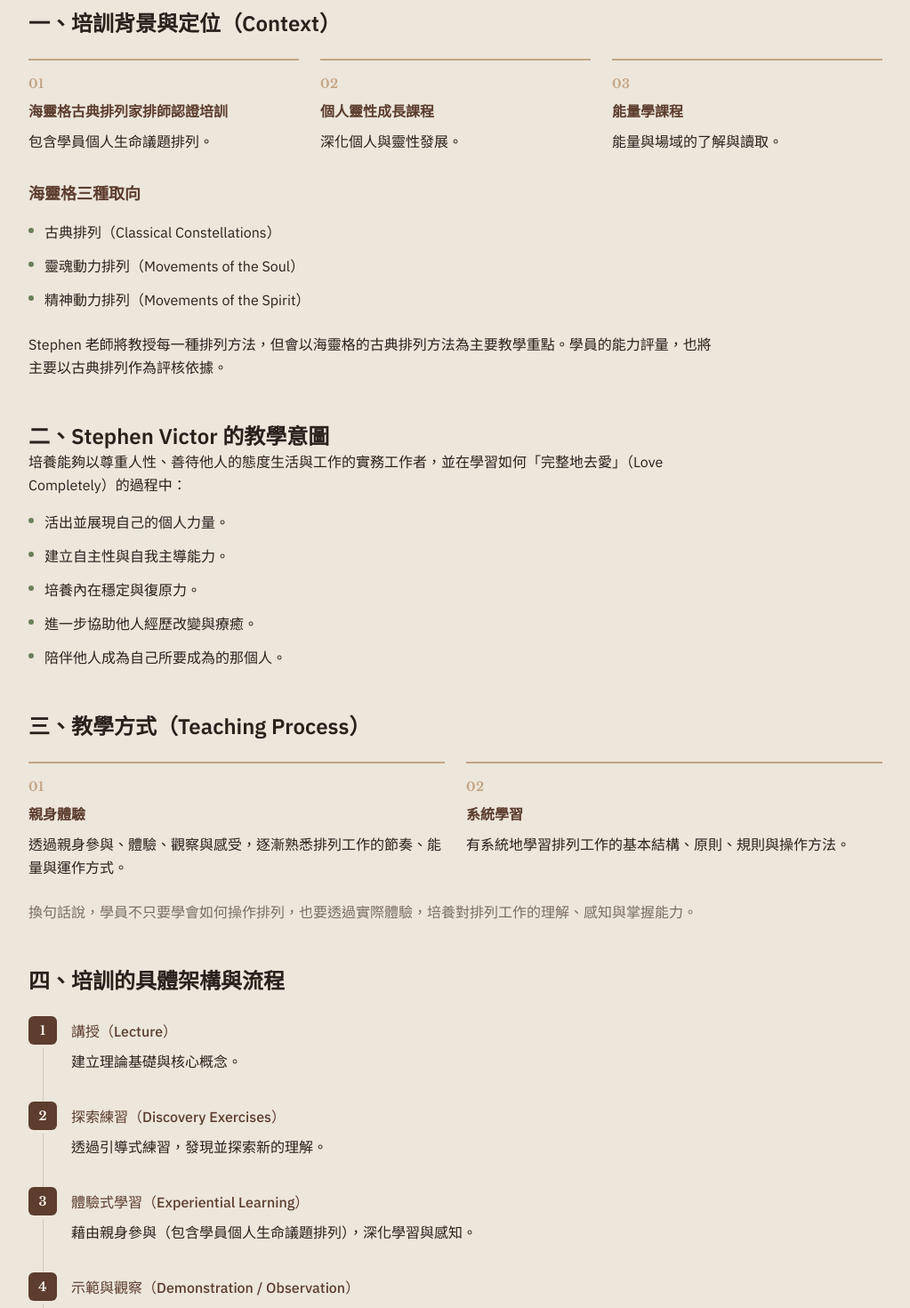
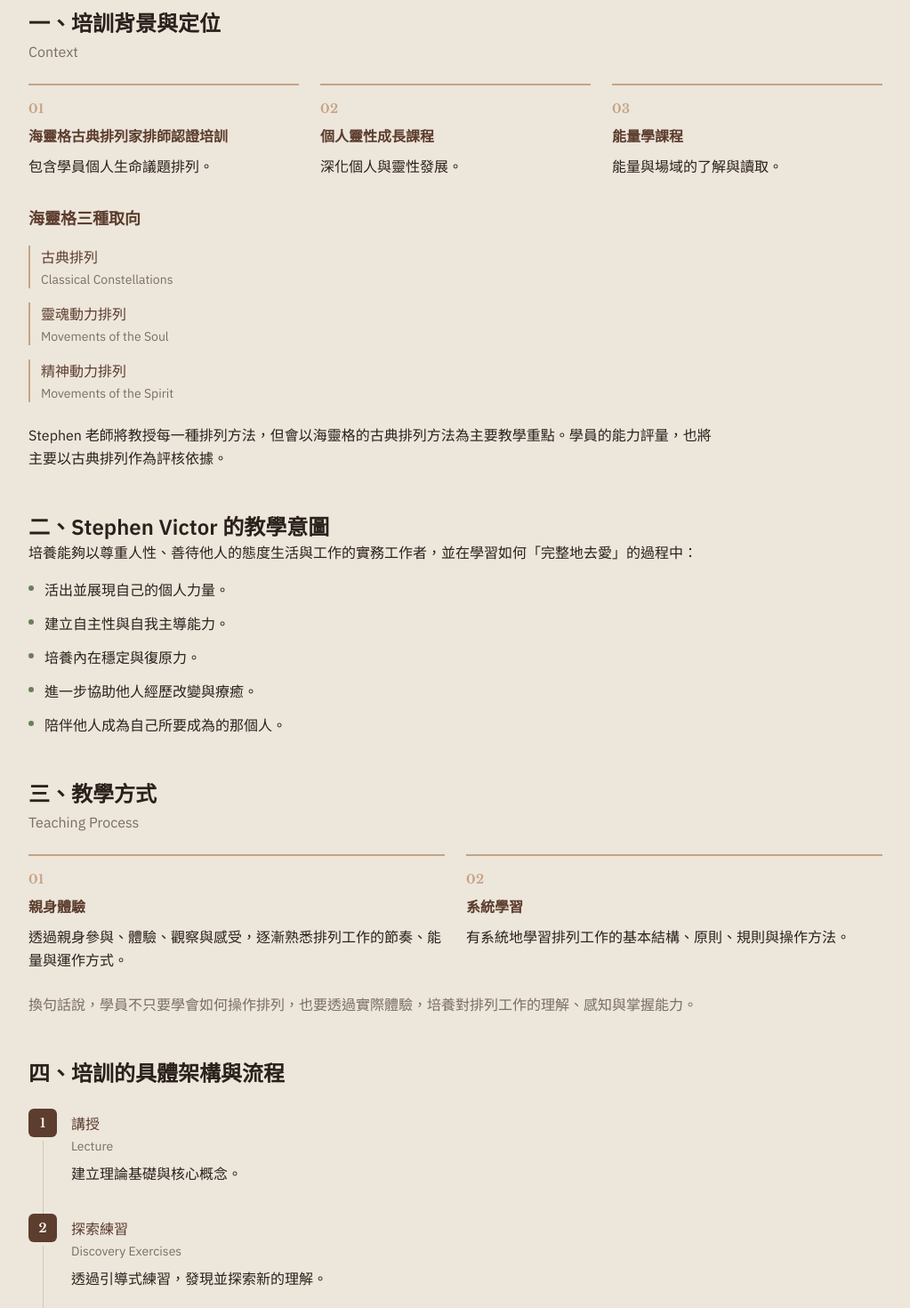
Before and after one commit to klaudia1209teleworker/system-constellations, a React (Vite) app: page / in a window 1280 px wide. Shown: the part 2321-3791 px from the top of the page at 89% size, without its empty margins (128-1151 px from the left). Built offline with nearby package versions, Linux system fonts and the light colour scheme.

Commit message:
fix(i18n): 課綱中英標題全面改為雙行呈現
課程內容編號項、區塊標題與教學步驟的英文改置次行，
不再以括號接在中文標題後。

```diff
--- a/src/App.tsx
+++ b/src/App.tsx
@@ -3,6 +3,7 @@ import { LineCta } from './components/LineCta'
 import { Section } from './components/Section'
 import { SiteNav } from './components/SiteNav'
 import {
+  BilingualNameList,
   BulletList,
   Callout,
   CheckList,
@@ -68,27 +69,33 @@ export default function App() {
         width="wide"
         lead={t.curriculum.lead}
       >
-        <Subheading>{t.curriculum.section1}</Subheading>
+        <Subheading subtitle={t.curriculum.section1En}>
+          {t.curriculum.section1}
+        </Subheading>
         <SplitBlocks items={t.curriculum.pillars} />
 
         <h4 className="mt-8 text-lg font-semibold text-primary">
           {t.curriculum.approachesTitle}
         </h4>
-        <CheckList items={t.curriculum.approaches} />
+        <BilingualNameList items={t.curriculum.approaches} />
         <p className="mt-6 max-w-3xl">{t.curriculum.approachesNote}</p>
 
         <Subheading>{t.curriculum.section2}</Subheading>
         <p className="max-w-3xl">{t.curriculum.intentLead}</p>
         <CheckList items={t.curriculum.intentItems} />
 
-        <Subheading>{t.curriculum.section3}</Subheading>
+        <Subheading subtitle={t.curriculum.section3En}>
+          {t.curriculum.section3}
+        </Subheading>
         <SplitBlocks items={t.curriculum.methods} />
         <p className="mt-6 max-w-3xl text-muted">{t.curriculum.methodsNote}</p>
 
         <Subheading>{t.curriculum.section4}</Subheading>
         <StepList steps={t.curriculum.process} />
 
-        <Subheading>{t.curriculum.section5}</Subheading>
+        <Subheading subtitle={t.curriculum.section5En}>
+          {t.curriculum.section5}
+        </Subheading>
         <TopicRows
           topics={t.curriculum.topics.map((topic) => ({
             title: topic.title,
@@ -123,7 +130,9 @@ export default function App() {
         <p className="max-w-3xl">{t.terms.attitudeLead}</p>
         <CheckList items={t.terms.attitudeItems} />
 
-        <Subheading>{t.terms.specialTitle}</Subheading>
+        <Subheading subtitle={t.terms.specialTitleEn}>
+          {t.terms.specialTitle}
+        </Subheading>
         <Callout tone="highlight" title={t.terms.specialCalloutTitle}>
           {t.terms.specialParagraphs.map((paragraph, index) => (
             <p key={paragraph.slice(0, 24)} className={index > 0 ? 'mt-3' : ''}>
@@ -153,7 +162,11 @@ export default function App() {
 
         <Subheading>{t.terms.homeworkTitle}</Subheading>
         <p>{t.terms.homeworkLead}</p>
-        <Callout tone="primary" title={t.terms.homeworkOneTitle}>
+        <Callout
+          tone="primary"
+          title={t.terms.homeworkOneTitle}
+          subtitle={t.terms.homeworkOneTitleEn}
+        >
           {t.terms.homeworkOneBody}
         </Callout>
 
--- a/src/components/ui.tsx
+++ b/src/components/ui.tsx
@@ -1,10 +1,21 @@
 import type { ReactNode } from 'react'
 
-export function Subheading({ children }: { children: ReactNode }) {
+export function Subheading({
+  children,
+  subtitle,
+}: {
+  children: ReactNode
+  subtitle?: string
+}) {
   return (
-    <h3 className="mt-12 scroll-mt-24 text-xl font-semibold text-text first:mt-0 md:text-2xl">
-      {children}
-    </h3>
+    <div className="mt-12 scroll-mt-24 first:mt-0">
+      <h3 className="text-xl font-semibold text-text md:text-2xl">{children}</h3>
+      {subtitle ? (
+        <p className="mt-1 text-sm font-normal text-muted md:text-base">
+          {subtitle}
+        </p>
+      ) : null}
+    </div>
   )
 }
 
@@ -43,7 +54,7 @@ export function FactGrid({
 export function StepList({
   steps,
 }: {
-  steps: { title: string; body?: ReactNode }[]
+  steps: { title: string; subtitle?: string; body?: ReactNode }[]
 }) {
   return (
     <ol className="mt-6 space-y-0">
@@ -62,6 +73,9 @@ export function StepList({
           </div>
           <div className={index < steps.length - 1 ? 'pb-8' : ''}>
             <p className="pt-1 font-medium text-primary">{step.title}</p>
+            {step.subtitle ? (
+              <p className="mt-0.5 text-sm text-muted">{step.subtitle}</p>
+            ) : null}
             {step.body ? (
               <div className="mt-2 text-base leading-relaxed text-text">
                 {step.body}
@@ -78,10 +92,12 @@ export function StepList({
 export function Callout({
   tone = 'highlight',
   title,
+  subtitle,
   children,
 }: {
   tone?: 'highlight' | 'accent' | 'primary'
   title?: string
+  subtitle?: string
   children: ReactNode
 }) {
   const border =
@@ -102,7 +118,12 @@ export function Callout({
       className={`mt-6 border-l-[3px] ${border} bg-surface/80 py-4 pl-4 pr-3`}
     >
       {title ? (
-        <p className={`font-semibold ${titleColor}`}>{title}</p>
+        <div>
+          <p className={`font-semibold ${titleColor}`}>{title}</p>
+          {subtitle ? (
+            <p className="mt-0.5 text-sm font-normal text-muted">{subtitle}</p>
+          ) : null}
+        </div>
       ) : null}
       <div
         className={`text-base leading-relaxed text-text ${title ? 'mt-2' : ''}`}
@@ -305,11 +326,45 @@ export function IndexLinks({
   )
 }
 
-export function BulletList({ items }: { items: string[] }) {
+export type BulletItem = string | { title: string; subtitle?: string }
+
+export function BulletList({ items }: { items: BulletItem[] }) {
   return (
     <ul className="mt-3 list-disc space-y-2 pl-5">
+      {items.map((item) => {
+        if (typeof item === 'string') {
+          return <li key={item}>{item}</li>
+        }
+        return (
+          <li key={item.title}>
+            <span className="font-medium text-text">{item.title}</span>
+            {item.subtitle ? (
+              <span className="mt-0.5 block text-sm text-muted">
+                {item.subtitle}
+              </span>
+            ) : null}
+          </li>
+        )
+      })}
+    </ul>
+  )
+}
+
+/** 雙語名稱列表（中文主標＋英文次行） */
+export function BilingualNameList({
+  items,
+}: {
+  items: { title: string; subtitle?: string }[]
+}) {
+  return (
+    <ul className="mt-4 space-y-4">
       {items.map((item) => (
-        <li key={item}>{item}</li>
+        <li key={item.title} className="border-l-2 border-secondary pl-3">
+          <p className="font-medium text-primary">{item.title}</p>
+          {item.subtitle ? (
+            <p className="mt-0.5 text-sm text-muted">{item.subtitle}</p>
+          ) : null}
+        </li>
       ))}
     </ul>
   )
--- a/src/i18n/en.ts
+++ b/src/i18n/en.ts
@@ -85,9 +85,9 @@ export const en: SiteContent = {
     ],
     approachesTitle: 'Three Hellinger approaches',
     approaches: [
-      'Classical Constellations',
-      'Movements of the Soul',
-      'Movements of the Spirit',
+      { title: 'Classical Constellations' },
+      { title: 'Movements of the Soul' },
+      { title: 'Movements of the Spirit' },
     ],
     approachesNote:
       'Stephen will teach each method; however, he will emphasize Hellinger’s Classical approach. Student competencies will primarily be evaluated using Classical Constellations.',
--- a/src/i18n/zh.ts
+++ b/src/i18n/zh.ts
@@ -60,7 +60,8 @@ export const zh: SiteContent = {
     title: '三合一培訓內容介紹',
     eyebrow: '含個人靈性成長＆能量學內容',
     lead: '不僅是一套系統排列師的培訓，同時也是一場著重於個人與靈性發展的研習工作坊。',
-    section1: '一、培訓背景與定位（Context）',
+    section1: '一、培訓背景與定位',
+    section1En: 'Context',
     pillars: [
       {
         title: '海靈格古典排列家排師認證培訓',
@@ -77,15 +78,24 @@ export const zh: SiteContent = {
     ],
     approachesTitle: '海靈格三種取向',
     approaches: [
-      '古典排列（Classical Constellations）',
-      '靈魂動力排列（Movements of the Soul）',
-      '精神動力排列（Movements of the Spirit）',
+      {
+        title: '古典排列',
+        subtitle: 'Classical Constellations',
+      },
+      {
+        title: '靈魂動力排列',
+        subtitle: 'Movements of the Soul',
+      },
+      {
+        title: '精神動力排列',
+        subtitle: 'Movements of the Spirit',
+      },
     ],
     approachesNote:
       'Stephen 老師將教授每一種排列方法，但會以海靈格的古典排列方法為主要教學重點。學員的能力評量，也將主要以古典排列作為評核依據。',
     section2: '二、Stephen Victor 的教學意圖',
     intentLead:
-      '培養能夠以尊重人性、善待他人的態度生活與工作的實務工作者，並在學習如何「完整地去愛」（Love Completely）的過程中：',
+      '培養能夠以尊重人性、善待他人的態度生活與工作的實務工作者，並在學習如何「完整地去愛」的過程中：',
     intentItems: [
       '活出並展現自己的個人力量。',
       '建立自主性與自我主導能力。',
@@ -93,7 +103,8 @@ export const zh: SiteContent = {
       '進一步協助他人經歷改變與療癒。',
       '陪伴他人成為自己所要成為的那個人。',
     ],
-    section3: '三、教學方式（Teaching Process）',
+    section3: '三、教學方式',
+    section3En: 'Teaching Process',
     methods: [
       {
         title: '親身體驗',
@@ -109,45 +120,61 @@ export const zh: SiteContent = {
     section4: '四、培訓的具體架構與流程',
     process: [
       {
-        title: '講授（Lecture）',
+        title: '講授',
+        subtitle: 'Lecture',
         body: '建立理論基礎與核心概念。',
       },
       {
-        title: '探索練習（Discovery Exercises）',
+        title: '探索練習',
+        subtitle: 'Discovery Exercises',
         body: '透過引導式練習，發現並探索新的理解。',
       },
       {
-        title: '體驗式學習（Experiential Learning）',
+        title: '體驗式學習',
+        subtitle: 'Experiential Learning',
         body: '藉由親身參與（包含學員個人生命議題排列），深化學習與感知。',
       },
       {
-        title: '示範與觀察（Demonstration / Observation）',
+        title: '示範與觀察',
+        subtitle: 'Demonstration / Observation',
         body: '觀摩實際操作，理解排列的進行方式。',
       },
       {
-        title: '專業能力培養（Competency）',
+        title: '專業能力培養',
+        subtitle: 'Competency',
         body: '透過知識、智慧、觀察與實際練習，逐步建立專業引導能力。',
       },
     ],
-    section5: '五、課程內容（Content）',
+    section5: '五、課程內容',
+    section5En: 'Content',
     topics: [
       {
         title: '海靈格家族排列與組織排列的起源與發展',
         subtitle:
           'The Origins Story of Hellinger Family, and Organizational Constellations',
         bullets: [
-          '古典排列（Classical Constellations）',
-          '介紹靈魂動力排列（Movements of the Soul）與精神動力排列（Movements of Spirit Constellations）',
+          {
+            title: '古典排列',
+            subtitle: 'Classical Constellations',
+          },
+          {
+            title: '介紹靈魂動力排列與精神動力排列',
+            subtitle:
+              'Movements of the Soul; Movements of Spirit Constellations',
+          },
         ],
       },
       {
         title: '海靈格所提出的三種「靈魂」與「意識」',
         subtitle: 'Hellinger’s Three “Souls”, “Consciousnesses”',
         bullets: [
-          '個人靈魂（Individual Soul）',
-          '家族靈魂（Family Soul）',
-          '更大的靈魂／超越性的靈魂（Greater / Beyond）',
-          '場域（Field）',
+          { title: '個人靈魂', subtitle: 'Individual Soul' },
+          { title: '家族靈魂', subtitle: 'Family Soul' },
+          {
+            title: '更大的靈魂／超越性的靈魂',
+            subtitle: 'Greater / Beyond',
+          },
+          { title: '場域', subtitle: 'Field' },
         ],
       },
       {
@@ -160,12 +187,16 @@ export const zh: SiteContent = {
         title: '組織排列的核心原則',
         subtitle: 'Tenets of Organizational Constellations',
         bullets: [
-          '商業／企業排列（Business or Enterprise Constellations）',
+          {
+            title: '商業／企業排列',
+            subtitle: 'Business or Enterprise Constellations',
+          },
           '在人與人所組成的組織中運作的隱性邏輯、規則與模式。',
         ],
       },
       {
-        title: '形態生成場（Morphogenic Fields）—— Rupert Sheldrake',
+        title: '形態生成場',
+        subtitle: 'Morphogenic Fields — Rupert Sheldrake',
         detail: '家庭與人類組織運作時所處的非尋常媒介與場域。',
       },
       {
@@ -186,9 +217,12 @@ export const zh: SiteContent = {
         title: '個人靈性成長與能量發展學',
         subtitle: 'Personal and Energetic Development',
         bullets: [
-          '預設前提（Presuppositions）',
-          '安地斯神秘學（Andean Mysticism）',
-          '人的三個層面（Three Realms of a Person）：身體層面、心理層面、能量層面',
+          { title: '預設前提', subtitle: 'Presuppositions' },
+          { title: '安地斯神秘學', subtitle: 'Andean Mysticism' },
+          {
+            title: '人的三個層面：身體層面、心理層面、能量層面',
+            subtitle: 'Three Realms of a Person',
+          },
         ],
       },
     ],
@@ -229,7 +263,8 @@ export const zh: SiteContent = {
       '學習、理解、內化並實際展現本培訓研習所提出的各項預設前提。',
       '培訓進行期間，手機必須關機，休息時間除外。',
     ],
-    specialTitle: '特別注意事項（SPECIAL NOTE）',
+    specialTitle: '特別注意事項',
+    specialTitleEn: 'SPECIAL NOTE',
     specialCalloutTitle: '不可為自己／自家／任職組織排列',
     specialParagraphs: [
       '系統排列師不得為自己進行家族排列，也不得為自己的家庭成員設置家族排列；同樣地，也不得為自己任職的工作場所進行組織排列。',
@@ -245,7 +280,8 @@ export const zh: SiteContent = {
     ],
     homeworkTitle: '課後作業',
     homeworkLead: '學員同意完成培訓過程中所指定的各項作業。',
-    homeworkOneTitle: '作業一（Homework Assignment One）',
+    homeworkOneTitle: '作業一',
+    homeworkOneTitleEn: 'Homework Assignment One',
     homeworkOneBody:
       '在培訓的前六個月，學員同意無條件地善待：自己、所有其他人、所發生的事件、所面對的各種情況。',
     copyrightTitle: '培訓錄音與著作權',
```
Also changed, not shown: src/i18n/types.ts (+15 -2 lines).
